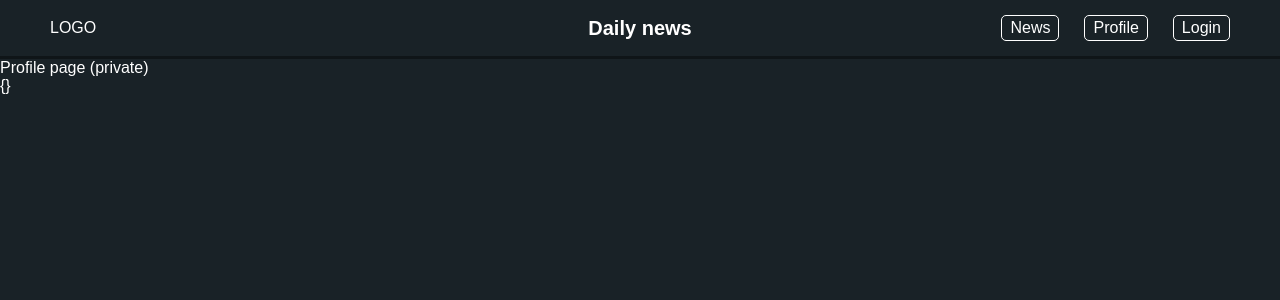
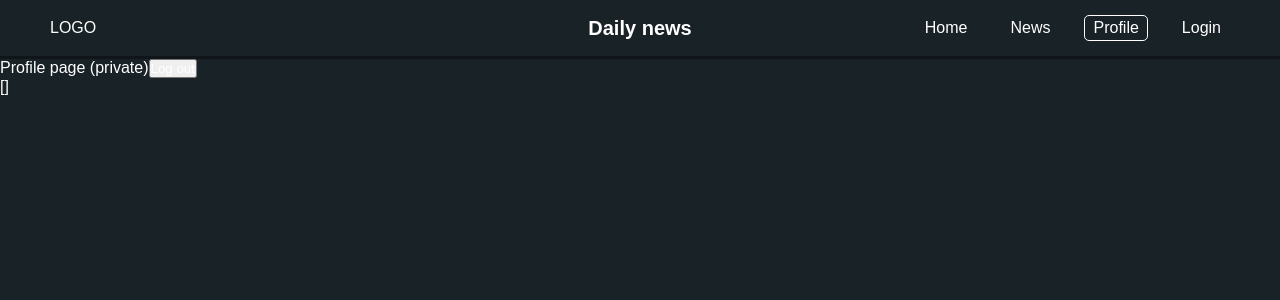
Before and after one commit to Arman0701/Studio-One-Task, a React (Create React App) app: page /profile in a window 1280 px wide. Shown: the top 300 px of the page. Built offline with nearby package versions, Linux system fonts and the light colour scheme; data requests are answered from the project's data file; sample sign-in values are in the browser's storage.

Commit message:
feat(): Fetching current user data for profile page if user is authenticated. Changed some styles in Header component.

```diff
--- a/server/db.json
+++ b/server/db.json
@@ -8,18 +8,6 @@
         "password": "arman1234",
         "created": "07.02.2023",
         "token": "P780qE2Q25rcVpytkZpx0AjEUsVYWLNG"
-      },
-      "role": "user",
-      "posts": []
-    },
-    {
-      "id": "j5yvcnd4qn",
-      "profile": {
-        "name": "arman tadevosyan 1",
-        "username": "arman1234",
-        "password": "arman1234",
-        "created": "07.02.2023",
-        "token": "qxlJLdyCjV-1I9WSR3ty5pKn7AWOTDVU"
       },
       "role": "user",
       "posts": []
@@ -59,6 +47,18 @@
       },
       "role": "user",
       "posts": []
+    },
+    {
+      "id": "zj26c5xc05d",
+      "profile": {
+        "name": "arman 66",
+        "username": "arman1234213",
+        "password": "arman123",
+        "created": "07.02.2023",
+        "token": "OcvPrdKV4FPeIc3PdbpLzL0qE26Shcj6"
+      },
+      "role": "user",
+      "posts": []
     }
   ]
 }
--- a/src/components/Header/Header.jsx
+++ b/src/components/Header/Header.jsx
@@ -13,9 +13,18 @@ export default function Header() {
                 LOGO
             </a>
             <div className={style.actions}>
-                <a href="/news">News</a>
-                <a href="/profile">Profile</a>
-                <a href="/login">Login</a>
+				<a style={{
+					borderColor: pathname === "/" ? "white" : "transparent"
+				}} href="/">Home</a>
+                <a style={{
+					borderColor: pathname === "/news" ? "white" : "transparent"
+				}} href="/news">News</a>
+                <a style={{
+					borderColor: pathname === "/profile" ? "white" : "transparent"
+				}} href="/profile">Profile</a>
+                {<a style={{
+					borderColor: pathname === "/login" ? "white" : "transparent"
+				}} href="/login">Login</a>}
             </div>
 			<p className={style.title}>Daily news</p>
         </div>
--- a/src/pages/LoginPage/LoginPage.jsx
+++ b/src/pages/LoginPage/LoginPage.jsx
@@ -35,7 +35,7 @@ export default function LoginPage() {
 
 			disp.then(({ payload, meta }) => {
 				if (meta.requestStatus === "fulfilled" && payload.length === 1) {
-					localStorage.setItem("news-app-user", payload.profile.token)
+					localStorage.setItem("news-app-user", payload[0].profile.token)
 					navigate("/profile")
 				} else {
 					errorMessageRef.current.textContent = "The username or password you entered is incorrect."
--- a/src/pages/ProfilePage/ProfilePage.jsx
+++ b/src/pages/ProfilePage/ProfilePage.jsx
@@ -1,15 +1,37 @@
 // import hooks
-import { useSelector } from "react-redux";
+import { useEffect } from "react";
+import { useDispatch, useSelector } from "react-redux";
+
+// import action creators
+import { initUser, logout } from "../../redux-store/userSlice";
 
 // import styles
 import style from "./ProfilePage.module.scss";
 
 export default function ProfilePage() {
-	const currentUser = useSelector(store => store.userSlice)
+	const dispatch = useDispatch();
+	const currentUser = useSelector(store => store.userSlice.user)
+
+	useEffect(() => {
+		(async () => {
+			const userToken = localStorage.getItem('news-app-user');
+			if (userToken) {
+				dispatch(initUser(userToken))
+			}
+		})()
+
+		// disable-next-line
+	}, [])
+
+	function logOutHandler() {
+		dispatch(logout())
+	}
 
     return <div className={style.profilePageWrapper}>
 		Profile page (private)
 
+		{currentUser ? <button onClick={logOutHandler}>Log out</button> : <p>No user</p>}
+
 		<pre>{JSON.stringify(currentUser, null, 3)}</pre>
 	</div>;
 }
--- a/src/pages/RegisterPage/RegisterPage.jsx
+++ b/src/pages/RegisterPage/RegisterPage.jsx
@@ -2,10 +2,11 @@
 import { useRef } from "react";
 import { useDispatch } from "react-redux";
 import { useNavigate } from "react-router-dom";
-import useUniqueUsername from "../../helpers/checkUniqueUsername";
 
 // import helpers
 import validRegisterForm from "../../helpers/validRegisterForm";
+
+// import action creators
 import { registerUser } from "../../redux-store/userSlice";
 
 // import styles
--- a/src/redux-store/userSlice.js
+++ b/src/redux-store/userSlice.js
@@ -44,6 +44,14 @@ export const registerUser = createAsyncThunk(
     }
 );
 
+export const initUser = createAsyncThunk(
+	"userSlice",
+	async (token) => {
+		const response = await fetch(`http://localhost:3001/users?profile.token=${token}`)
+		return response.json()
+	}
+)
+
 const initialState = {
     user: null,
 };
@@ -52,15 +60,23 @@ const userSlice = createSlice({
     name: "userSlice",
     initialState,
     reducers: {
-        logout(state, { payload }) {},
-        register(state, { payload }) {},
+        logout(state) {
+			localStorage.removeItem("news-app-user")
+			state.user = null;
+		},
     },
     extraReducers: (builder) => {
         builder.addMatcher(getUserProfile, (state, { payload }) => {
             state.user = payload;
-        });
+        })
+		.addMatcher(registerUser, (state, { payload }) => {
+			state.user = payload
+		})
+		.addMatcher(initUser, (state, { payload }) => {
+			state.user = payload
+		})
     },
 });
 
-export const { logout, register } = userSlice.actions;
+export const { logout } = userSlice.actions;
 export default userSlice.reducer;
```
